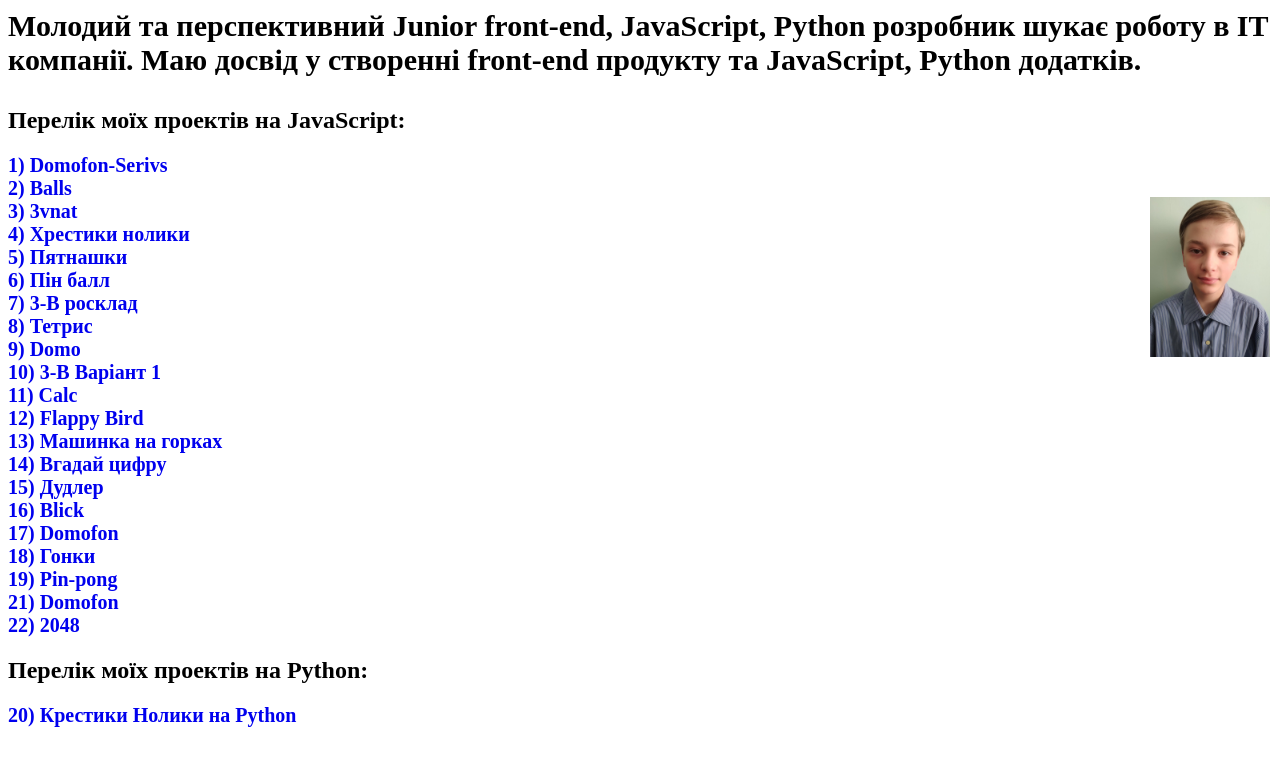
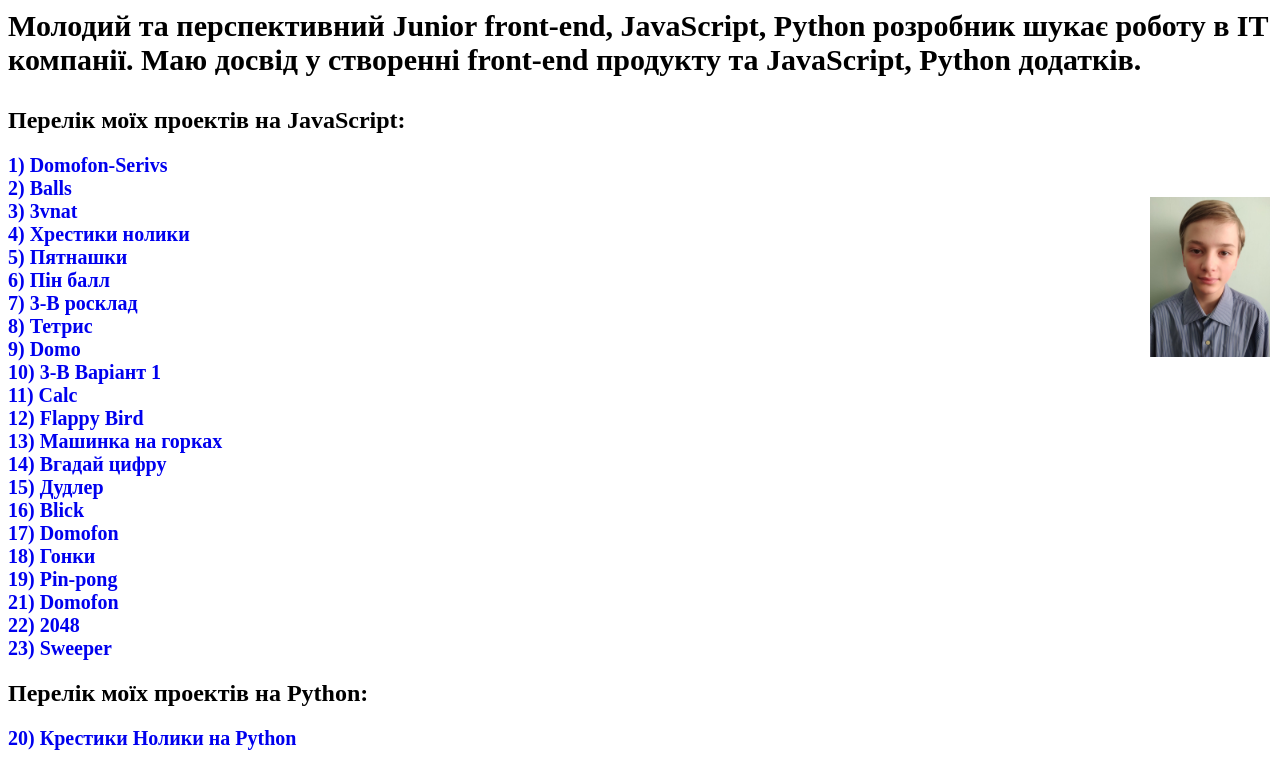
Before and after one commit to zena17137/rezume, a plain HTML site: page index.html in a window 1280 px wide. Shown: the part 153-911 px from the top of the page. Before the commit the page ends 888 px from the top, so only its background shows below. Drawn offline with Linux system fonts and the light colour scheme.

Commit message:
asdasdas
asd

```diff
--- a/index.html
+++ b/index.html
@@ -24,7 +24,7 @@
 		</style>
 	</head>
 	<body>
-		<h1 style="text-align: center">Кокідько Сергій Євгенович<br>(м. Львів)<br />(24.08.2010)</h1>
+		<h1 style="text-align: center">Кокідько Сергій Євгенович<br />(м. Львів)<br />(24.08.2010)</h1>
 		<p>
 			Молодий та перспективний Junior front-end, JavaScript, Python розробник шукає роботу в ІТ компанії. Маю досвід у створенні front-end продукту
 			та JavaScript, Python додатків.
@@ -54,8 +54,9 @@
 			<div class="works item-19"><a href="https://zena17137.github.io/portf19pin-pong/">19) Pin-pong</a></div>
 			<div class="works item-21"><a href="https://zena17137.github.io/portf21/">21) Domofon</a></div>
 			<div class="works item-22"><a href="https://zena17137.github.io/portf22_2048/">22) 2048</a></div>
+			<div class="works item-22"><a href="https://zena17137.github.io/portf23miner/">23) Sweeper</a></div>
 			<h2>Перелік моїх проектів на Python:</h2>
 			<div class="works item-20"><a href="https://zena17137.github.io/PYTHON_1_portf20_krestici_noliki/">20) Крестики Нолики на Python</a></div>
 		</div>
 	</body>
-	</html>
+</html>
```
